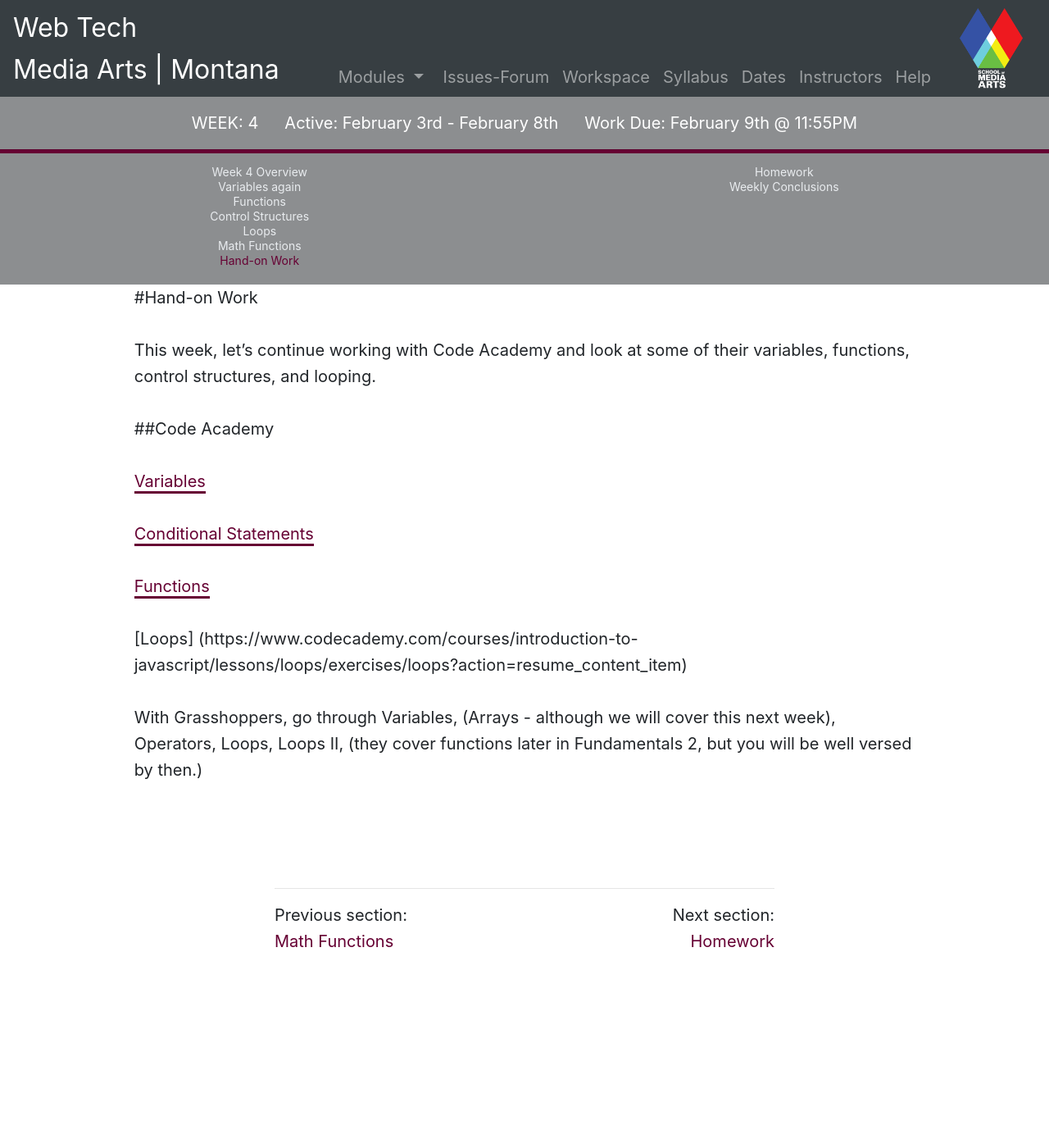
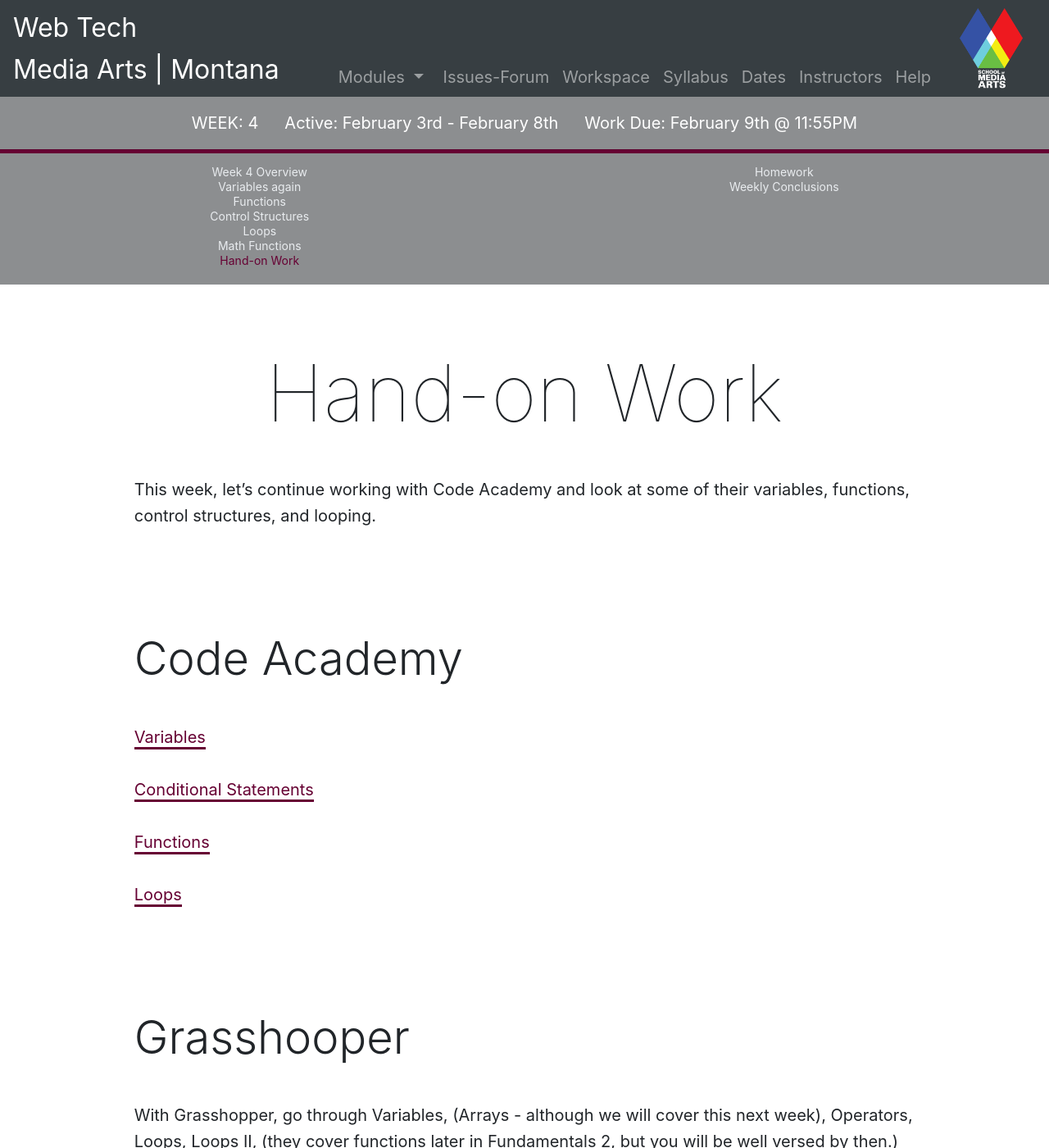
Before and after one commit to Montana-Media-Arts/441-web-tech-Spring2019-course, a Jekyll site: the page built from modules/week-4/_posts/2001-01-05-handson.md, in a window 1280 px wide and 1400 px high. Shown: the whole window at 82% size. Built offline with Jekyll 4.4.1, drawn with Linux system fonts in a browser that asks for light colours; nearby versions of some CDN libraries; a script that is not in the unit is left out.

Commit message:
updated spacing

```diff
--- a/modules/week-4/_posts/2001-01-05-handson.md
+++ b/modules/week-4/_posts/2001-01-05-handson.md
@@ -4,11 +4,11 @@ module: 4
 jotted: true
 ---
 
-#Hand-on Work
+# Hand-on Work
 
 This week, let's continue working with Code Academy and look at some of their variables, functions, control structures, and looping.
 
-##Code Academy
+## Code Academy
 
 [Variables](https://www.codecademy.com/courses/introduction-to-javascript/lessons/variables/exercises/intro-variables?action=resume_content_item)
 
@@ -16,7 +16,7 @@ This week, let's continue working with Code Academy and look at some of their va
 
 [Functions](https://www.codecademy.com/courses/introduction-to-javascript/lessons/functions/exercises/intro-to-functions?action=resume_content_item)
 
-[Loops]
-(https://www.codecademy.com/courses/introduction-to-javascript/lessons/loops/exercises/loops?action=resume_content_item)
+[Loops](https://www.codecademy.com/courses/introduction-to-javascript/lessons/loops/exercises/loops?action=resume_content_item)
 
-With Grasshoppers, go through Variables, (Arrays - although we will cover this next week), Operators, Loops, Loops II, (they cover functions later in Fundamentals 2, but you will be well versed by then.)
+## Grasshooper
+With Grasshopper, go through Variables, (Arrays - although we will cover this next week), Operators, Loops, Loops II, (they cover functions later in Fundamentals 2, but you will be well versed by then.)
```
